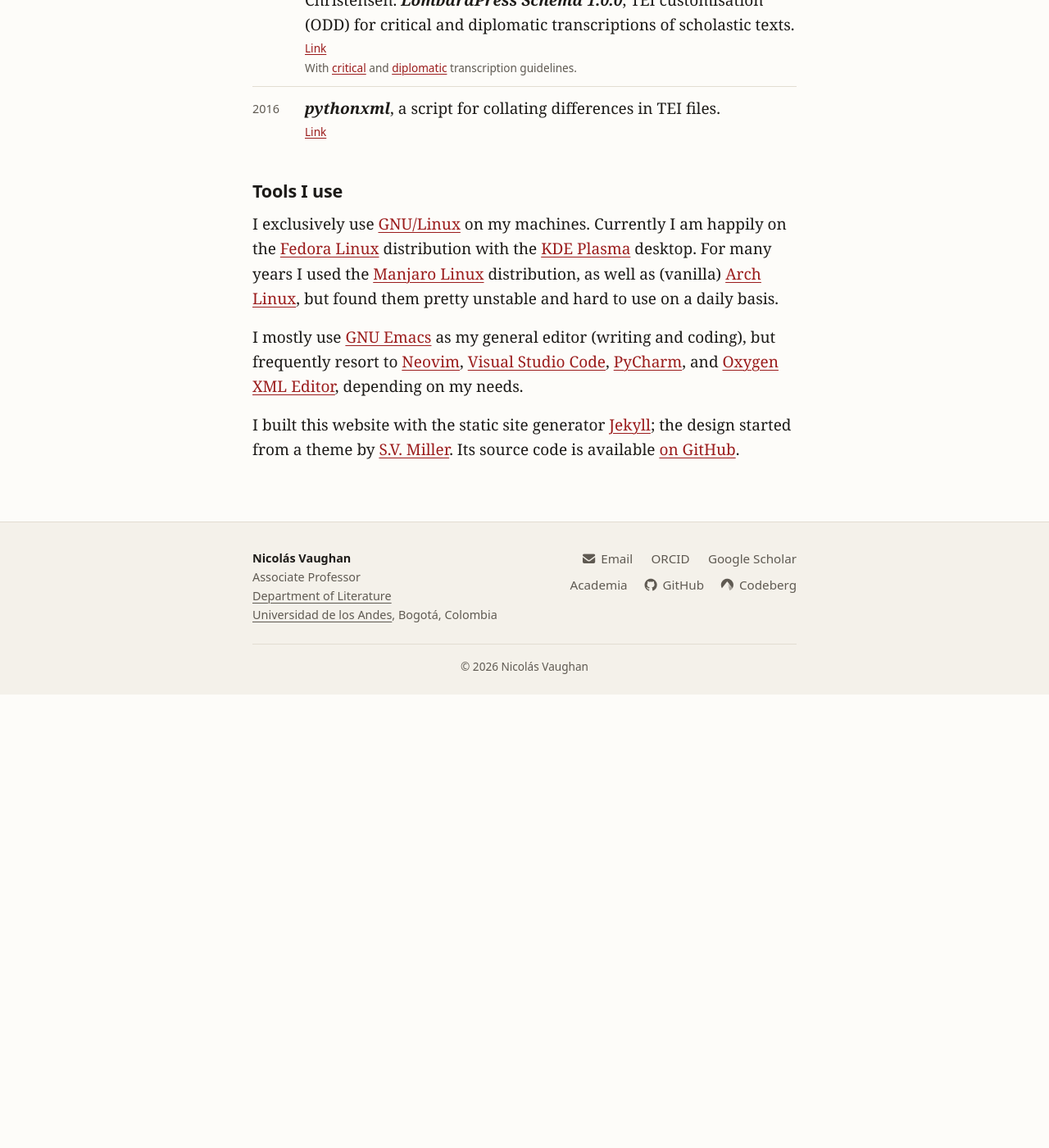
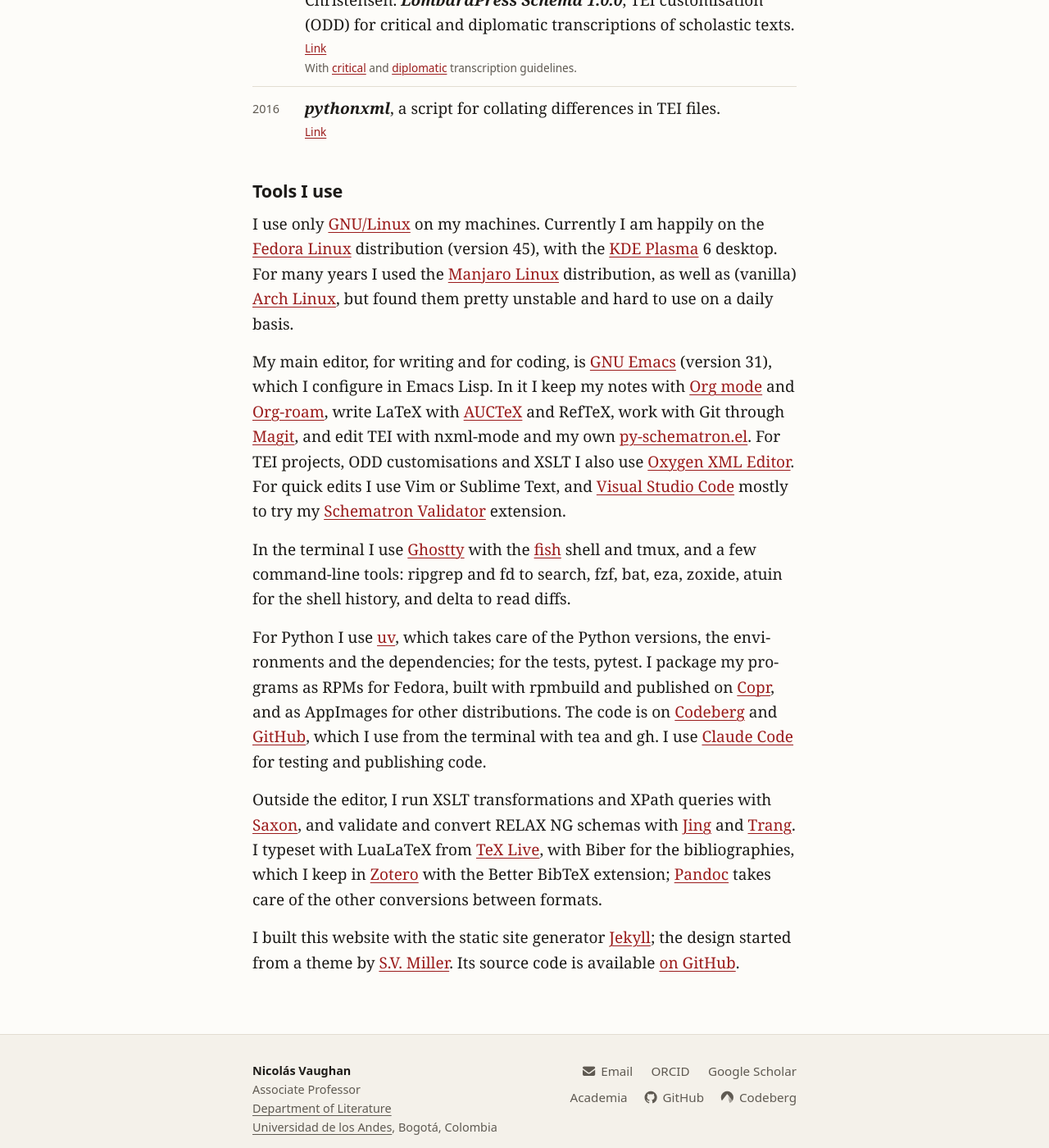
Before and after one commit to nivaca/nivaca.github.io, a Jekyll site: the page built from coding.md, in a window 1280 px wide and 1400 px high, scrolled down 10848 px. Shown: the whole window at 82% size. Built offline with Jekyll 4.4.1, drawn with Linux system fonts in a browser that asks for light colours; some web fonts are replaced; a style sheet for code colours, icons or effects is not loaded; before the commit the page ends 11695 px from its top, so only the background shows below that.

Commit message:
Coding page: describe the tools I use in more detail

```diff
--- a/coding.md
+++ b/coding.md
@@ -126,11 +126,23 @@ I write software mostly in [Python](https://www.python.org/): command-line tools
 
 ## Tools I use
 
-I exclusively use [GNU/Linux](https://en.wikipedia.org/wiki/GNU/Linux_naming_controversy) on my machines.
-Currently I am happily on the [Fedora Linux](https://fedoraproject.org/) distribution with the [KDE Plasma](https://kde.org/plasma-desktop/) desktop.
+I use only [GNU/Linux](https://en.wikipedia.org/wiki/GNU/Linux_naming_controversy) on my machines.
+Currently I am happily on the [Fedora Linux](https://fedoraproject.org/) distribution (version 45), with the [KDE Plasma](https://kde.org/plasma-desktop/) 6 desktop.
 For many years I used the [Manjaro Linux](https://manjaro.org/) distribution, as well as (vanilla) [Arch Linux](https://archlinux.org/), but found them pretty unstable and hard to use on a daily basis.
 
-I mostly use [GNU Emacs](https://www.gnu.org/s/emacs/) as my general editor (writing and coding), but frequently resort to [Neovim](https://neovim.io/), [Visual Studio Code](https://code.visualstudio.com/), [PyCharm](https://www.jetbrains.com/pycharm/), and [Oxygen XML Editor](https://www.oxygenxml.com/), depending on my needs.
+My main editor, for writing and for coding, is [GNU Emacs](https://www.gnu.org/s/emacs/) (version 31), which I configure in Emacs Lisp. In it I keep my notes with [Org mode](https://orgmode.org/) and [Org-roam](https://www.orgroam.com/), write LaTeX with [AUCTeX](https://www.gnu.org/software/auctex/) and RefTeX, work with Git through [Magit](https://magit.vc/), and edit TEI with nxml-mode and my own [py-schematron.el](#py-schematron-el).
+For TEI projects, ODD customisations and XSLT I also use [Oxygen XML Editor](https://www.oxygenxml.com/).
+For quick edits I use Vim or Sublime Text, and [Visual Studio Code](https://code.visualstudio.com/) mostly to try my [Schematron Validator](#schematron-validator) extension.
+
+In the terminal I use [Ghostty](https://ghostty.org/) with the [fish](https://fishshell.com/) shell and tmux, and a few command-line tools: ripgrep and fd to search, fzf, bat, eza, zoxide, atuin for the shell history, and delta to read diffs.
+
+For Python I use [uv](https://docs.astral.sh/uv/), which takes care of the Python versions, the environments and the dependencies; for the tests, pytest.
+I package my programs as RPMs for Fedora, built with rpmbuild and published on [Copr](https://copr.fedorainfracloud.org/), and as AppImages for other distributions.
+The code is on [Codeberg](https://codeberg.org/{{ site.codeberg_username }}) and [GitHub](https://github.com/{{ site.github_username }}), which I use from the terminal with tea and gh.
+I use [Claude Code](https://claude.com/product/claude-code) for testing and publishing code.
+
+Outside the editor, I run XSLT transformations and XPath queries with [Saxon](https://www.saxonica.com/), and validate and convert RELAX NG schemas with [Jing](https://relaxng.org/jclark/jing.html) and [Trang](https://relaxng.org/jclark/trang.html).
+I typeset with LuaLaTeX from [TeX Live](https://tug.org/texlive/), with Biber for the bibliographies, which I keep in [Zotero](https://www.zotero.org/) with the Better BibTeX extension; [Pandoc](https://pandoc.org/) takes care of the other conversions between formats.
 
 I built this website with the static site generator [Jekyll](https://jekyllrb.com); the design started from a theme by [S.V. Miller](https://svmiller.com/).
 Its source code is available [on GitHub](https://github.com/{{ site.github_username }}/nivaca.github.io).
```
Also changed, not shown: es/programacion.md (+14 -2 lines), la/programmata.md (+14 -2 lines).
